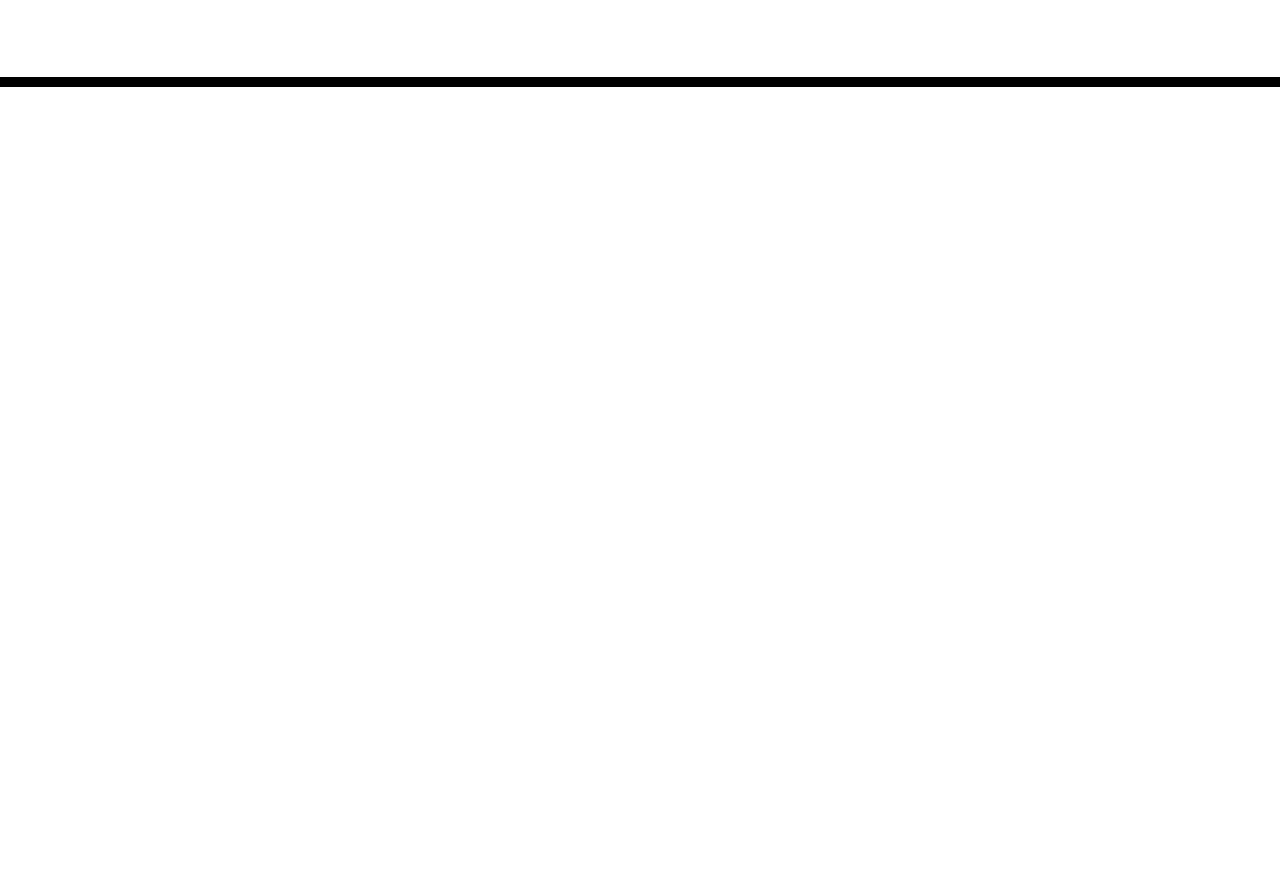
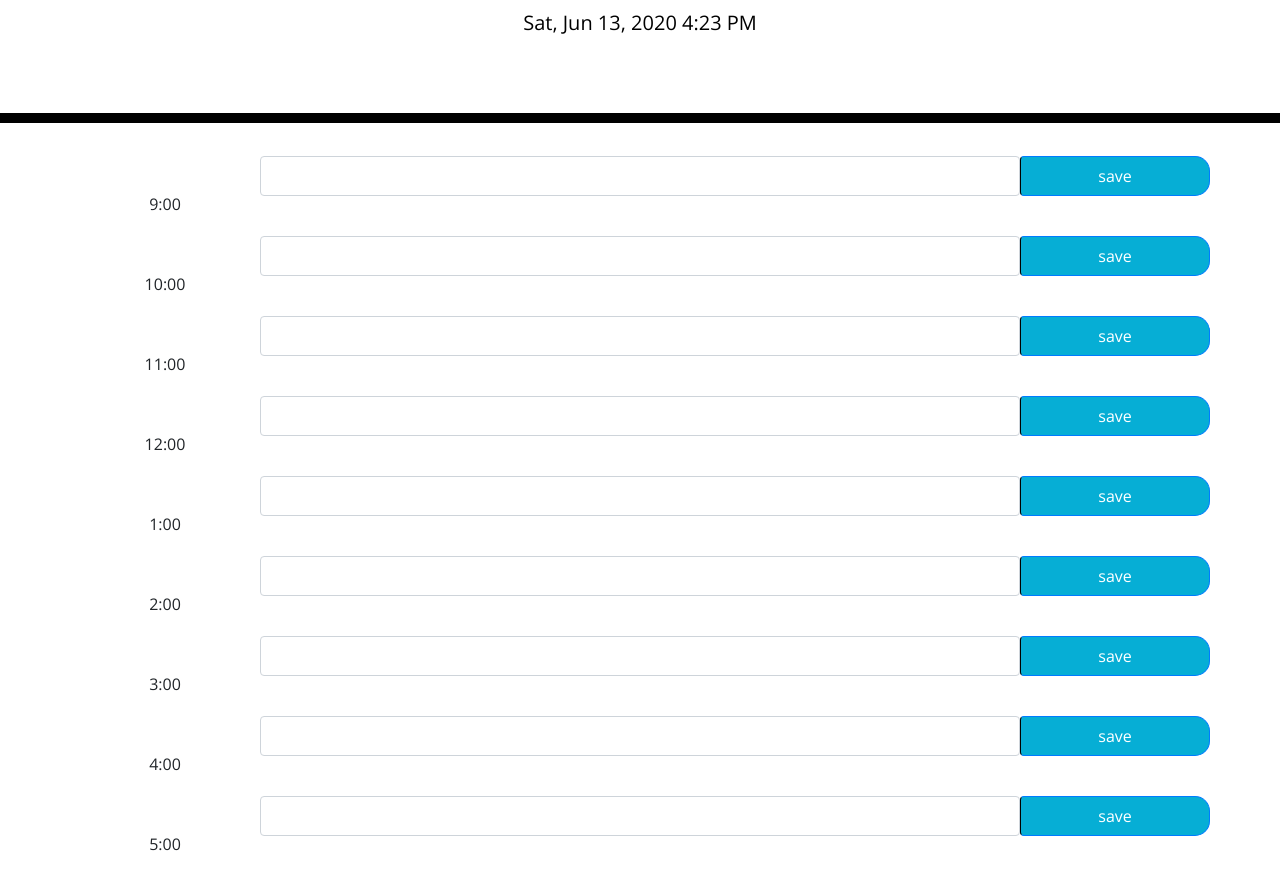
Before and after one commit to imartinez0753/Calendar, a plain HTML site: page starter-files/index.html in a window 1280 px wide. Shown: the part 181-1056 px from the top of the page. Before the commit the page ends 800 px from the top, so only its background shows below. Drawn offline with nearby package versions, Linux system fonts and the light colour scheme.

Commit message:
I have been trying to get html working

```diff
--- a/starter-files/assets/js/script.js
+++ b/starter-files/assets/js/script.js
@@ -1,5 +1,45 @@
 // If you can see 'Hello, World!' in the console, then you can remove this and replace it your code
-console.log("Hello, World!");
+
 // YOUR JS CODE GOES HERE
-console.log(moment().second(Number));
-console.log("stupid commit");
+
+//I need to have an up to date by the minute time that i can use to determine time. will have to get that from API
+//compare listed time against current time to determine color of textarea.
+var currentTime = moment().get("hour");
+console.log(currentTime);
+console.log("__________________________________");
+console.log(moment().format("h"));
+
+$("#currentDay").html(moment().format("llll"));
+// var now = moment();
+console.log(moment().format("LLLL"));
+// console.log("#nine".val());
+
+// console.log($(this).val);
+var timeEl = document.getElementById("nine");
+var nine = $("#nine").val();
+console.log(nine);
+console.log(document.getElementById("nine").value);
+
+// console.log(timeEl.innerText);
+
+console.log($("#nine").val());
+console.log($("#nine").attr("data-value"));
+
+var times = [9, 10, 11, 12, 1, 2, 3, 4, 5];
+for (var i = 0; i < times.length; i++) {
+	var newRow = $("<div>");
+	newRow.addClass("time-block col-sm-2 text-center pt-2");
+	newRow.attr("data-value", times[i]);
+	newRow.text("times[i]");
+	newRow.append("#row");
+}
+
+//need to make a div class=container and div=row
+//I need to make a div for time, textarea, and savebtn
+//time dive needs class col-sm-2, text center, pt-2 time-block
+//time needs inner html equal to i with additional math to work in timeMath
+//textarea needs to default, and save to local storage
+//textarea need class h-50, form control, and col-sm-8
+// save button needs a .on("hover")attr and functionality
+//button needs type=button class=h-50, btn, btn-primary, col-sm-2 saveBtn, and text-wrap
+// this loop needs to create 8 rows
--- a/starter-files/index.html
+++ b/starter-files/index.html
@@ -28,8 +28,199 @@
 			<p class="lead">A simple calendar app for scheduling your work day</p>
 			<p id="currentDay" class="lead"></p>
 		</header>
+		<!-- Timeblocks go here  -->
+
+		<!-- <div class="conatiner">
+			<div class="row" id="row"></div>
+		</div> -->
+
 		<div class="container">
-			<!-- Timeblocks go here -->
+			<div class="row">
+				<div
+					id="nine"
+					class="time-block col-sm-2 text-center pt-2"
+					data-value="9"
+				>
+					9:00
+				</div>
+
+				<textarea
+					class="h-50 form-control col-sm-8"
+					id="exampleFormControlTextarea1"
+					rows="1"
+				></textarea>
+
+				<button
+					type="button"
+					class="h-50 btn btn-primary col-sm-2 saveBtn text-wrap"
+				>
+					save
+				</button>
+			</div>
+		</div>
+		<div class="container">
+			<div class="row">
+				<div class="time-block col-sm-2 text-center pt-2" data-value="10">
+					10:00
+				</div>
+
+				<textarea
+					class="h-50 form-control col-sm-8"
+					id="exampleFormControlTextarea1"
+					rows="1"
+				></textarea>
+
+				<button
+					type="button"
+					class="h-50 btn btn-primary col-sm-2 saveBtn text-wrap"
+				>
+					save
+				</button>
+			</div>
+		</div>
+		<div class="container">
+			<div class="row">
+				<div class="time-block col-sm-2 text-center pt-2" data-value="11">
+					11:00
+				</div>
+
+				<textarea
+					class="h-50 form-control col-sm-8"
+					id="exampleFormControlTextarea1"
+					rows="1"
+				></textarea>
+
+				<button
+					type="button"
+					class="h-50 btn btn-primary col-sm-2 saveBtn text-wrap"
+				>
+					save
+				</button>
+			</div>
+		</div>
+		<div class="container">
+			<div class="row">
+				<div class="time-block col-sm-2 text-center pt-2" data-value="12">
+					12:00
+				</div>
+
+				<textarea
+					class="h-50 form-control col-sm-8"
+					id="exampleFormControlTextarea1"
+					rows="1"
+				></textarea>
+
+				<button
+					type="button"
+					class="h-50 btn btn-primary col-sm-2 saveBtn text-wrap"
+				>
+					save
+				</button>
+			</div>
+		</div>
+		<div class="container">
+			<div class="row">
+				<div
+					class="time-block col-sm-2 text-center pt-2"
+					datat-
+					datat-value="13"
+				>
+					1:00
+				</div>
+
+				<textarea
+					class="h-50 form-control col-sm-8"
+					id="exampleFormControlTextarea1"
+					rows="1"
+				></textarea>
+
+				<button
+					type="button"
+					class="h-50 btn btn-primary col-sm-2 saveBtn text-wrap"
+				>
+					save
+				</button>
+			</div>
+		</div>
+		<div class="container">
+			<div class="row">
+				<div class="time-block col-sm-2 text-center pt-2" data-value="14">
+					2:00
+				</div>
+
+				<textarea
+					class="h-50 form-control col-sm-8"
+					id="exampleFormControlTextarea1"
+					rows="1"
+				></textarea>
+
+				<button
+					type="button"
+					class="h-50 btn btn-primary col-sm-2 saveBtn text-wrap"
+				>
+					save
+				</button>
+			</div>
+		</div>
+		<div class="container">
+			<div class="row">
+				<div class="time-block col-sm-2 text-center pt-2" data-value="15">
+					3:00
+				</div>
+
+				<textarea
+					class="h-50 form-control col-sm-8"
+					id="exampleFormControlTextarea1"
+					rows="1"
+				></textarea>
+
+				<button
+					type="button"
+					class="h-50 btn btn-primary col-sm-2 saveBtn text-wrap"
+				>
+					save
+				</button>
+			</div>
+		</div>
+		<div class="container">
+			<div class="row">
+				<div class="time-block col-sm-2 text-center pt-2" data-value="16">
+					4:00
+				</div>
+
+				<textarea
+					class="h-50 form-control col-sm-8"
+					id="exampleFormControlTextarea1"
+					rows="1"
+				></textarea>
+
+				<button
+					type="button"
+					class="h-50 btn btn-primary col-sm-2 saveBtn text-wrap"
+				>
+					save
+				</button>
+			</div>
+		</div>
+		<div class="container">
+			<div class="row">
+				<div class="time-block col-sm-2 text-center pt-2" data-value="17">
+					5:00
+				</div>
+
+				<textarea
+					class="h-50 form-control col-sm-8"
+					id="exampleFormControlTextarea1"
+					rows="1"
+				></textarea>
+
+				<button
+					type="button"
+					class="h-50 btn btn-primary col-sm-2 saveBtn text-wrap"
+				>
+					save
+				</button>
+			</div>
 		</div>
 
 		<script src="https://code.jquery.com/jquery-3.4.1.min.js"></script>
```
Also changed, not shown: 1 other file.
